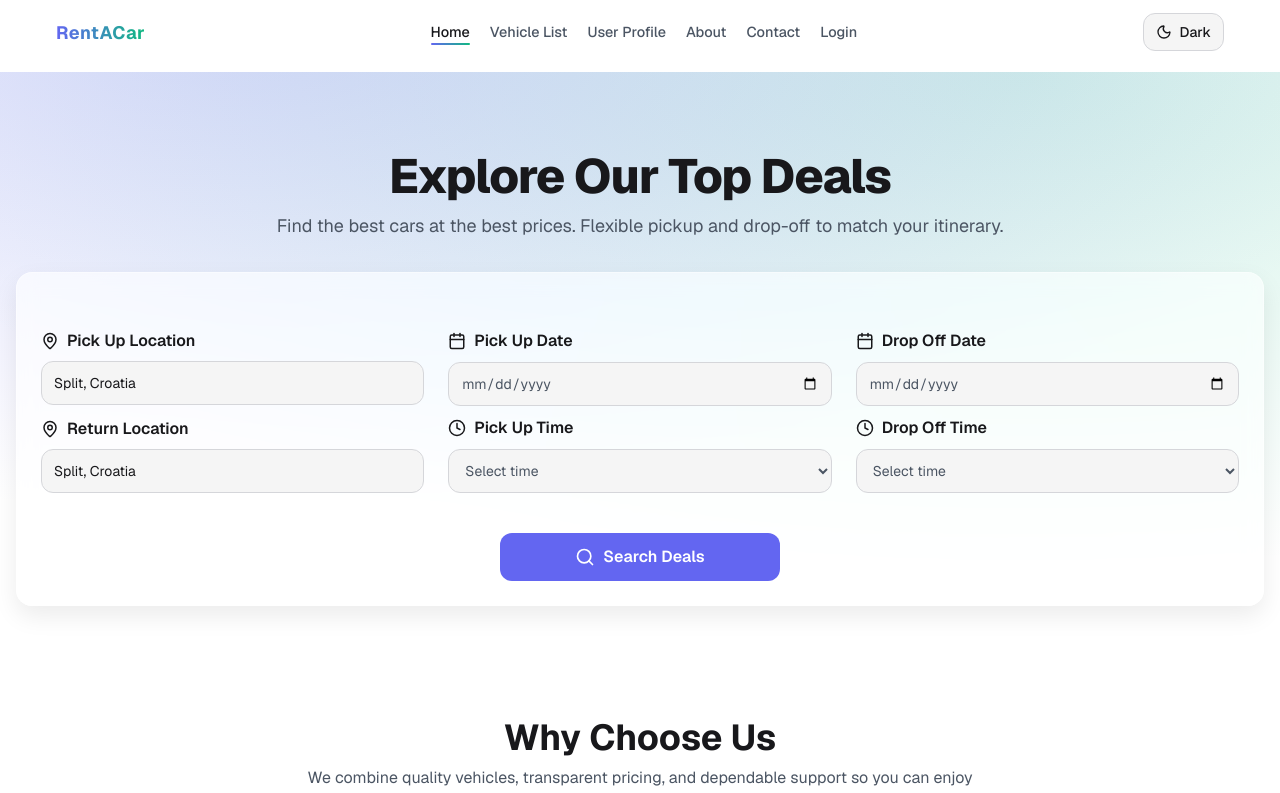
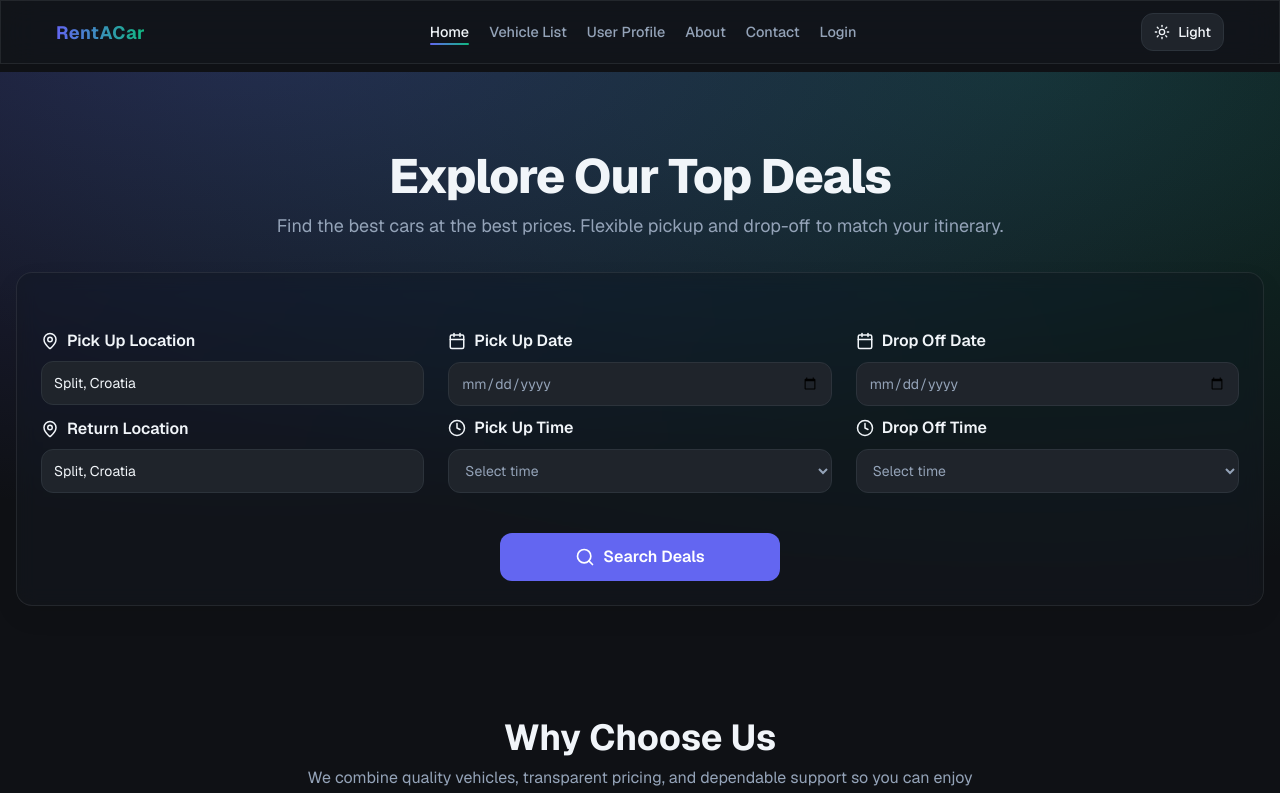
Before and after one commit to Klepo313/HCI_25-26, a Next.js app in the folder rent-a-car-app/: page / in a window 1280 px wide. Shown: the top 793 px of the page. Built offline with nearby package versions, Linux system fonts and the light colour scheme.

Commit message:
fix: correct initial theme setting in ThemeProvider and enforce dark theme in RootLayout

```diff
--- a/rent-a-car-app/app/components/ThemeProvider.tsx
+++ b/rent-a-car-app/app/components/ThemeProvider.tsx
@@ -13,11 +13,11 @@ type ThemeContextValue = {
 const ThemeContext = createContext<ThemeContextValue | undefined>(undefined);
 
 function getInitialTheme(): Theme {
-  if (typeof window === "undefined") return "light";
+  // Default to dark theme. Respect stored preference if present.
+  if (typeof window === "undefined") return "dark";
   const stored = window.localStorage.getItem("app-theme");
   if (stored === "light" || stored === "dark") return stored;
-  const prefersDark = window.matchMedia("(prefers-color-scheme: dark)").matches;
-  return prefersDark ? "dark" : "light";
+  return "dark";
 }
 
 export function ThemeProvider({ children }: { children: React.ReactNode }) {
--- a/rent-a-car-app/app/layout.tsx
+++ b/rent-a-car-app/app/layout.tsx
@@ -26,7 +26,7 @@ export default function RootLayout({
   children: React.ReactNode;
 }>) {
   return (
-    <html lang="en">
+    <html lang="en" className="theme-dark">
       <body className={`${geistSans.variable} ${geistMono.variable} antialiased`}>
         <ThemeProvider>
           <Navigation />
```
